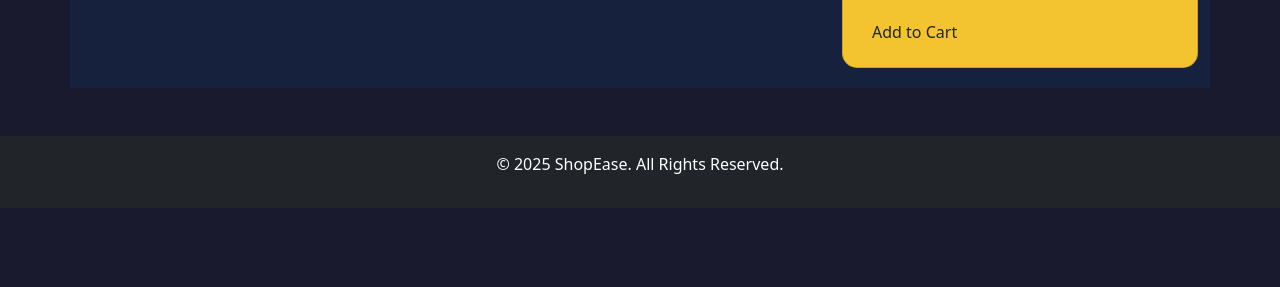
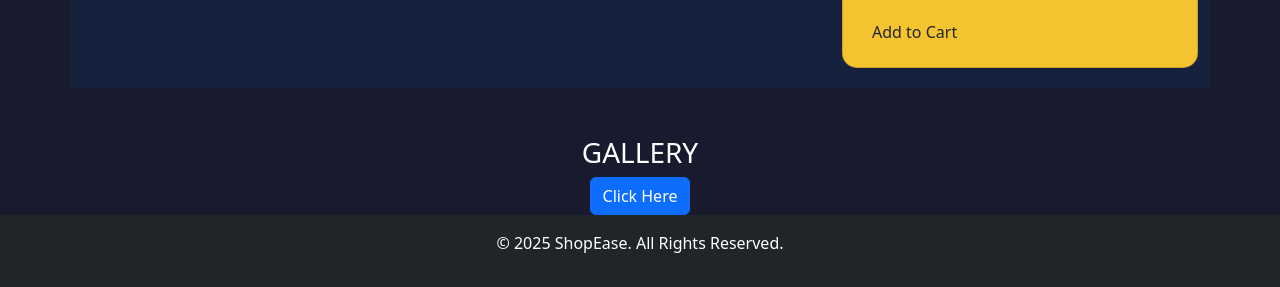
Before and after one commit to sudhamshukb/FEWD, a plain HTML site: page static e-commerce.html in a window 1280 px wide. Shown: the part 838-1125 px from the top of the page. Before the commit the page ends 1046 px from the top, so only its background shows below. Drawn offline with nearby package versions, Linux system fonts and the light colour scheme.

Commit message:
Add files via upload

```diff
--- a/static e-commerce.html
+++ b/static e-commerce.html
@@ -107,6 +107,10 @@
       </div>
     </div>
   </section>
+  <div class="text-center">
+    <h3>GALLERY</h3>
+    <a href="gallery.html" class="btn btn-primary">Click Here</a>
+  </div>
 
   <!-- Footer -->
   <footer class="bg-dark text-white text-center py-3">
```
